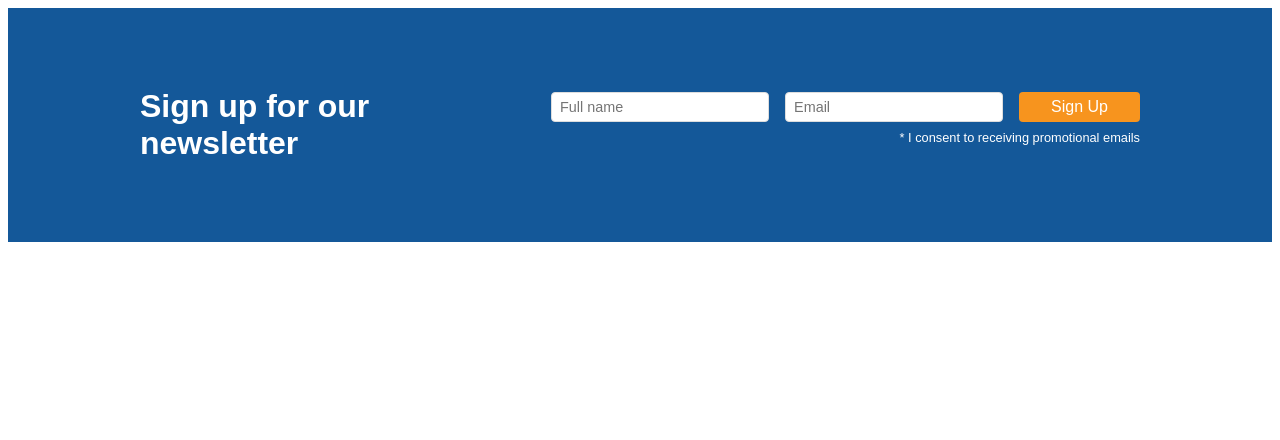
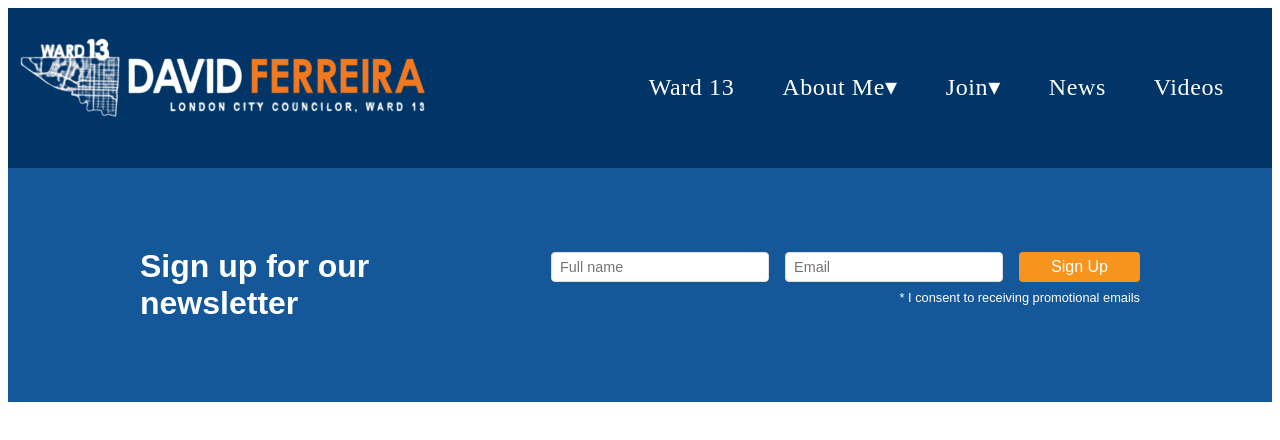
Before and after one commit to B1inz/wdsccw, a Next.js app: page / in a window 1280 px wide. Shown: the top 440 px of the page. Built offline with nearby package versions, Linux system fonts and the light colour scheme.

Commit message:
Added Header (navbar)

```diff
--- /dev/null
+++ b/src/app/header/header.js
@@ -0,0 +1,36 @@
+import React from "react";
+import Link from "next/link";
+import styles from "./page.module.css";
+
+const Navbar = () => {
+    return(
+        <>
+            <nav className={styles.wrapper}>
+                <Link href ="/">
+                    <img className={styles.logoImg} src="logo.png"/>
+                </Link>
+                <div className={styles.links}>
+                    <a href="/ward-13" className={styles.links}>Ward 13</a>
+                    <div className={styles.dropdown}>
+                        <button className={styles.dropBtn}>About Me▾</button>
+                        <div className={styles.dropMenu}>
+                            <a href="/my-message" className={styles.links}>My Message</a>
+                            <a href="/contact" className={styles.links}>Contact</a>
+                        </div>
+                    </div>
+                    <div className={styles.dropdown}>
+                        <button className={styles.dropBtn}>Join▾</button>
+                        <div className={styles.dropMenu}>
+                            <a href="/volunteer" className={styles.links}>Volunteer</a>
+                            <a href="/newsletter" className={styles.links}>Newsletter</a>
+                        </div>
+                    </div>
+                    <a href="/news" className={styles.links}>News</a>
+                    <a href="/videos" className={styles.links}>Videos</a>
+                </div>
+            </nav>
+        </>
+    )
+}
+
+export default Navbar
--- /dev/null
+++ b/src/app/header/page.module.css
@@ -0,0 +1,81 @@
+.wrapper {
+    display: flex;
+    justify-content: space-between;
+    margin: 0;
+    padding: 0;
+    max-width: 100%;
+    height: 10rem;
+    flex-shrink: 0;
+    background: #013567;
+    color: white;
+  }
+
+  .logoImg {
+    position: absolute;
+    scale: 1;
+    top: 0.6rem;
+    left: 1rem;
+  }
+
+  .links {
+    padding-top: 4rem;
+    padding-right: 1.5rem;
+    padding-left: 1.5rem;
+    text-decoration: none;
+    color:white;
+    font-size: 1.5rem;
+    font-style: normal;
+    font-weight: 400;
+    letter-spacing: 0.0375rem;
+  }
+
+  .dropdown {
+    display: inline-table;
+    text-align-last: center;
+    position: relative;
+  }
+
+  .dropdown .dropBtn {
+    font-size: 1.5rem;
+    font-style: normal;
+    font-weight: 400;
+    letter-spacing: 0.0375rem;
+    padding-right: 1.5rem;
+    padding-left: 1.5rem;
+    border: none;
+    outline: none;
+    color: white;
+    background-color: inherit;
+    font-family: inherit;
+    margin: 0;
+    position: relative;
+  }
+
+  .dropMenu {
+    display: none;
+    position: absolute;
+    background-color: White;
+    min-width: 160px;
+    box-shadow: 0px 8px 16px 0px rgba(0,0,0,0.2);
+    z-index: 1;
+    top:50%;
+    left:50%;
+    transform: translate(-50%,15%);
+  }
+
+  .dropMenu a {
+    float: none;
+    color: #CDCDCD;
+    padding: 12px 16px;
+    text-decoration: none;
+    display: block;
+    text-align: center;
+    font-size: 1rem;
+    font-style: normal;
+    font-weight: 400;
+    letter-spacing: 0.0375rem;
+  }
+
+  .dropdown:hover .dropMenu {
+    display: block;
+  }
--- a/src/app/page.js
+++ b/src/app/page.js
@@ -1,9 +1,11 @@
 "use client";
 import React from "react";
+import Navbar from "./header/header";
 
 export default function Home() {
     return (
         <div>
+            <Navbar/>
             {/* Newsletter Section */}
             <section style={styles.newsletterSection}>
                 <div style={styles.container}>
```
Also changed, not shown: public/logo.png (added).
